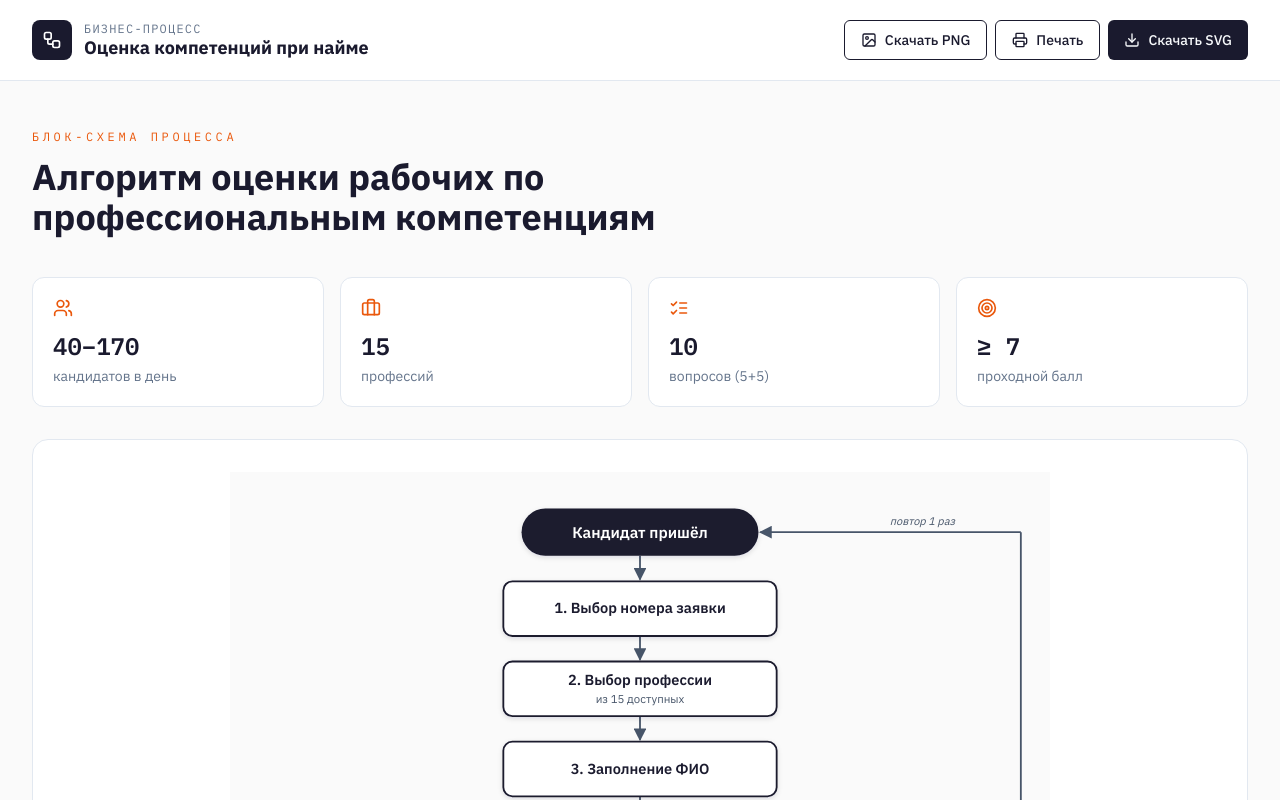
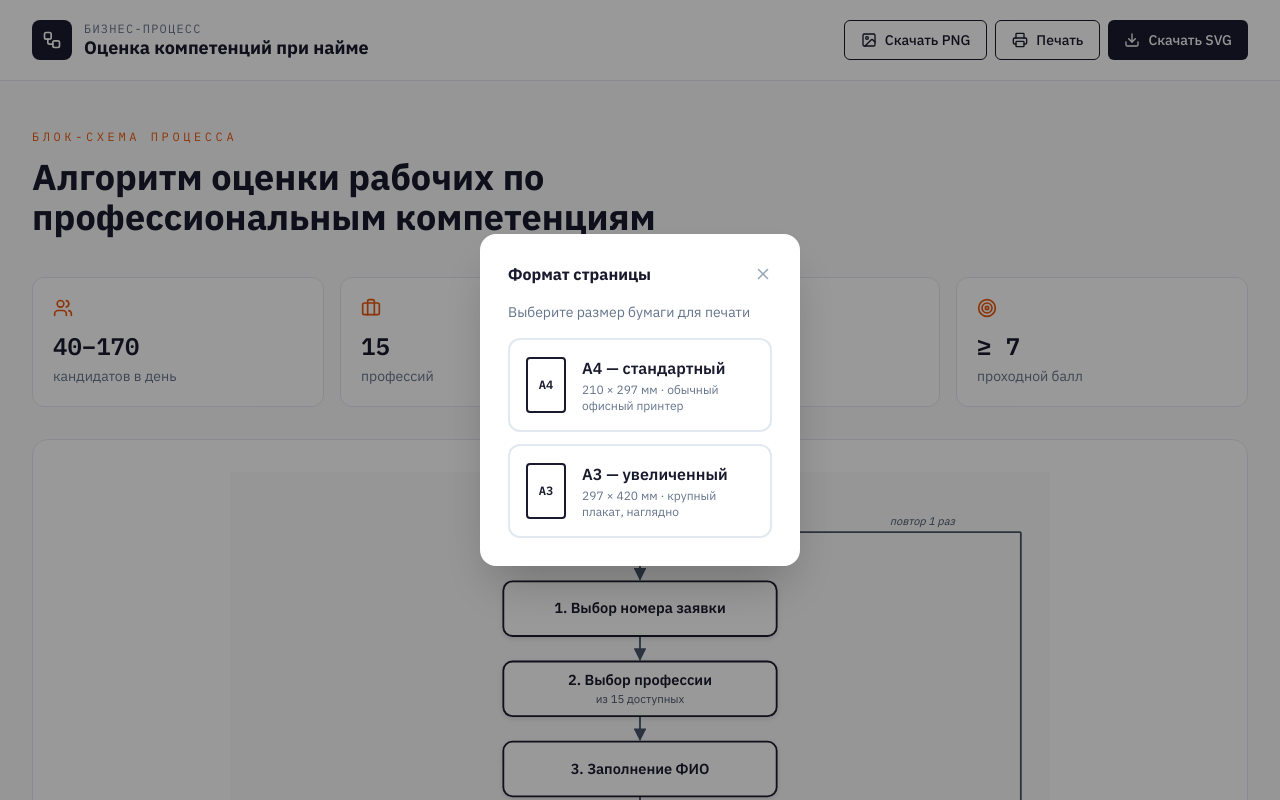
Before and after one commit to pr-poehali-dev/competency-assessment-system, a React (Vite) app: page / in a window 1280 px wide. Both pictures are taken after a click on the button "Печать". Shown: the top 800 px of the page. Built offline with nearby package versions, Linux system fonts and the light colour scheme.

Commit message:
feat: добавить выбор размера страницы при печати

```diff
--- a/src/pages/Index.tsx
+++ b/src/pages/Index.tsx
@@ -1,4 +1,4 @@
-import { useRef } from 'react';
+import { useRef, useState } from 'react';
 import Icon from '@/components/ui/icon';
 import { Button } from '@/components/ui/button';
 import FlowchartSVG from '@/components/FlowchartSVG';
@@ -18,8 +18,10 @@ const STEPS = [
 
 export default function Index() {
   const svgRef = useRef<SVGSVGElement>(null);
+  const [showPrintDialog, setShowPrintDialog] = useState(false);
 
-  const printChart = () => {
+  const printChart = (pageSize: 'A4' | 'A3') => {
+    setShowPrintDialog(false);
     const svgEl = svgRef.current;
     if (!svgEl) return;
     const svgSrc = new XMLSerializer().serializeToString(svgEl);
@@ -48,9 +50,10 @@ export default function Index() {
       URL.revokeObjectURL(svgUrl);
       const pngData = canvas.toDataURL('image/png');
 
+      const pageCss = pageSize === 'A3' ? 'A3 portrait' : 'A4 portrait';
       win!.document.write(`<!DOCTYPE html><html><head><title>Оценка компетенций при найме</title>
         <style>
-          @page { size: A4 portrait; margin: 8mm; }
+          @page { size: ${pageCss}; margin: 8mm; }
           * { box-sizing: border-box; margin: 0; padding: 0; }
           body { font-family: Arial, sans-serif; color: #1a1a2e; background: #fff; }
           h1 { font-size: 18px; font-weight: 700; margin-bottom: 4px; }
@@ -139,6 +142,42 @@ export default function Index() {
 
   return (
     <div className="min-h-screen bg-[#fafafa] text-[#1a1a2e]">
+      {/* Print format dialog */}
+      {showPrintDialog && (
+        <div className="fixed inset-0 z-50 flex items-center justify-center bg-black/40" onClick={() => setShowPrintDialog(false)}>
+          <div className="bg-white rounded-2xl shadow-2xl p-7 w-80 flex flex-col gap-4" onClick={e => e.stopPropagation()}>
+            <div className="flex items-center justify-between">
+              <h2 className="text-base font-bold">Формат страницы</h2>
+              <button onClick={() => setShowPrintDialog(false)} className="text-[#94a3b8] hover:text-[#1a1a2e]">
+                <Icon name="X" size={18} />
+              </button>
+            </div>
+            <p className="text-sm text-[#64748b]">Выберите размер бумаги для печати</p>
+            <div className="flex flex-col gap-3">
+              <button
+                onClick={() => printChart('A4')}
+                className="flex items-center gap-4 border-2 border-[#e2e8f0] hover:border-[#1a1a2e] rounded-xl p-4 text-left transition-colors group"
+              >
+                <div className="w-10 h-14 border-2 border-current rounded flex items-center justify-center text-[#1a1a2e] text-xs font-mono font-bold shrink-0">A4</div>
+                <div>
+                  <p className="font-semibold text-[#1a1a2e]">A4 — стандартный</p>
+                  <p className="text-xs text-[#64748b] mt-0.5">210 × 297 мм · обычный офисный принтер</p>
+                </div>
+              </button>
+              <button
+                onClick={() => printChart('A3')}
+                className="flex items-center gap-4 border-2 border-[#e2e8f0] hover:border-[#1a1a2e] rounded-xl p-4 text-left transition-colors group"
+              >
+                <div className="w-10 h-14 border-2 border-current rounded flex items-center justify-center text-[#1a1a2e] text-xs font-mono font-bold shrink-0">A3</div>
+                <div>
+                  <p className="font-semibold text-[#1a1a2e]">A3 — увеличенный</p>
+                  <p className="text-xs text-[#64748b] mt-0.5">297 × 420 мм · крупный плакат, наглядно</p>
+                </div>
+              </button>
+            </div>
+          </div>
+        </div>
+      )}
       {/* Header */}
       <header className="border-b border-[#e2e8f0] bg-white">
         <div className="container py-5 flex items-center justify-between gap-4 flex-wrap">
@@ -156,7 +195,7 @@ export default function Index() {
               <Icon name="Image" size={16} />
               Скачать PNG
             </Button>
-            <Button onClick={printChart} variant="outline" className="gap-2 border-[#1a1a2e] text-[#1a1a2e] hover:bg-[#1a1a2e] hover:text-white">
+            <Button onClick={() => setShowPrintDialog(true)} variant="outline" className="gap-2 border-[#1a1a2e] text-[#1a1a2e] hover:bg-[#1a1a2e] hover:text-white">
               <Icon name="Printer" size={16} />
               Печать
             </Button>
```
